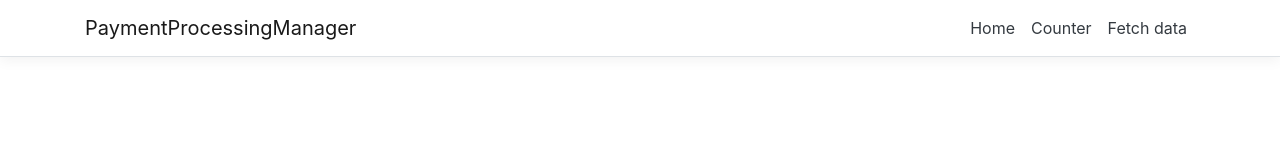
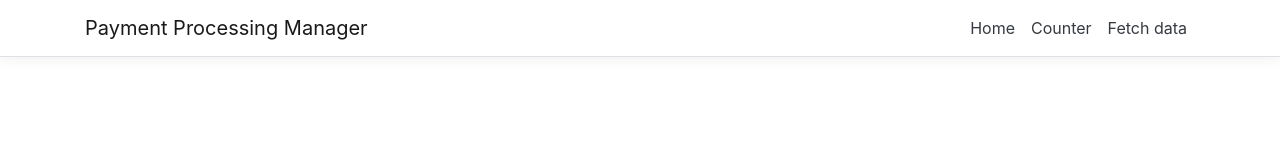
Before and after one commit to sunbio2022/PaymentProcessingManager, an Angular app in the folder ClientApp/: page / in a window 1280 px wide. Shown: the top 160 px of the page. Built offline with nearby package versions, Linux system fonts and the light colour scheme.

Commit message:
changed name

```diff
--- a/ClientApp/src/app/nav-menu/nav-menu.component.html
+++ b/ClientApp/src/app/nav-menu/nav-menu.component.html
@@ -3,7 +3,7 @@
     class="navbar navbar-expand-sm navbar-toggleable-sm navbar-light bg-white border-bottom box-shadow mb-3"
   >
     <div class="container">
-      <a class="navbar-brand" [routerLink]="['/']">PaymentProcessingManager</a>
+      <a class="navbar-brand" [routerLink]="['/']">Payment Processing Manager</a>
       <button
         class="navbar-toggler"
         type="button"
```
Also changed, not shown: ClientApp/src/tsconfig.app.json (line endings or trailing spaces).
